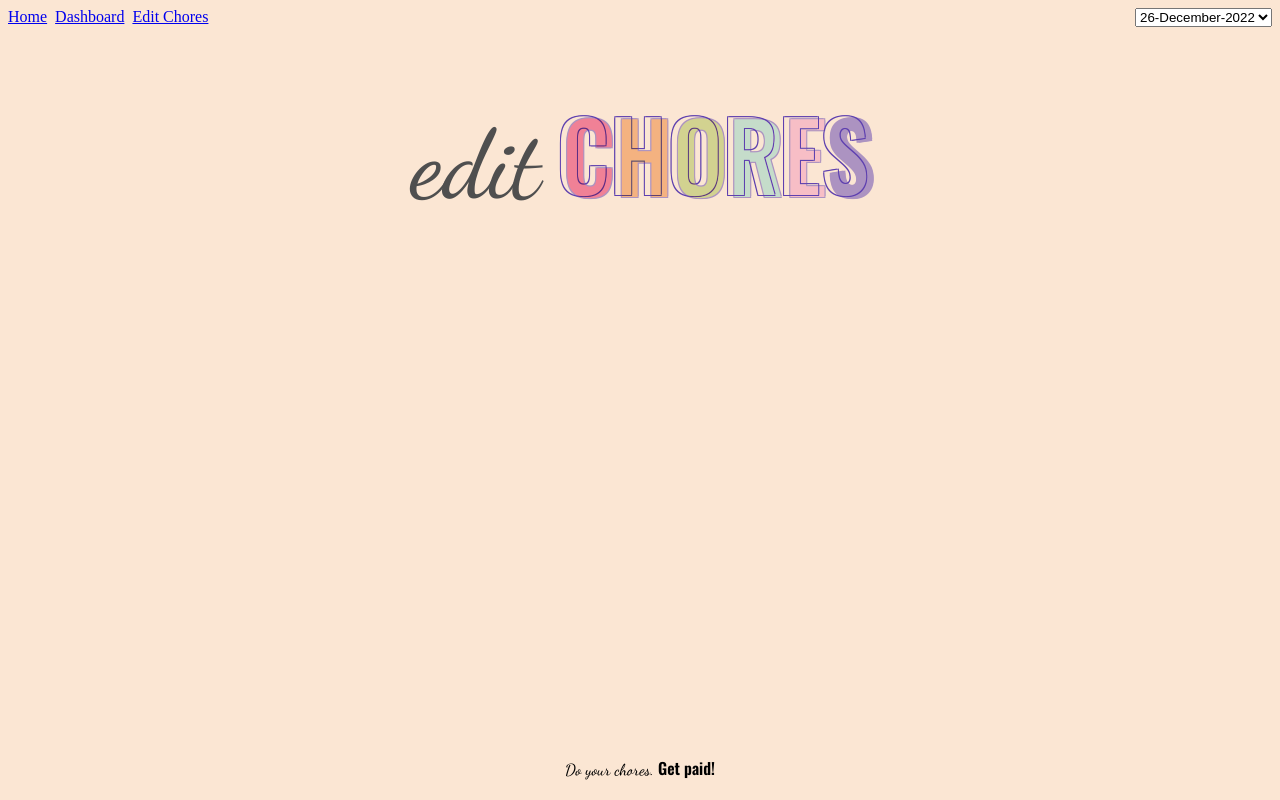
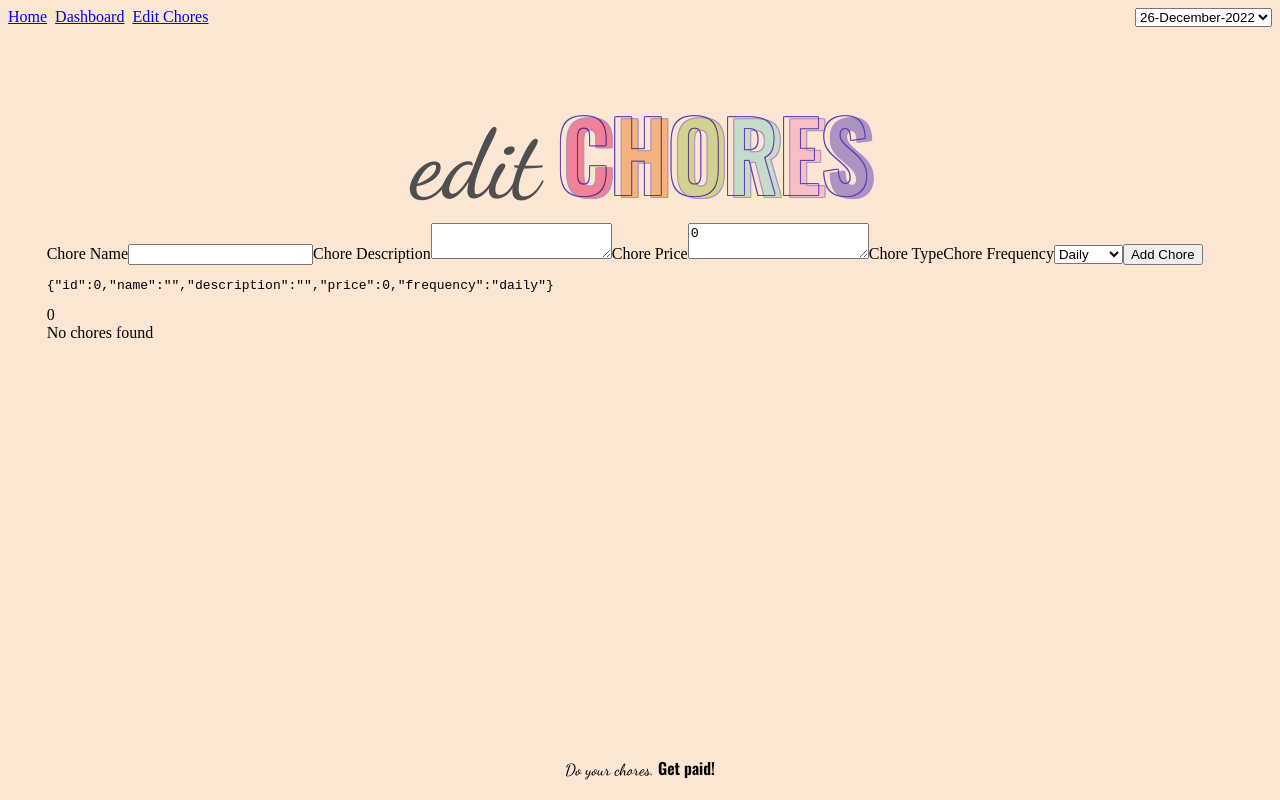
Before and after one commit to jermbo/ChoreChart, a React (Vite) app: page /edit in a window 1280 px wide. Built offline with nearby package versions, Linux system fonts and the light colour scheme.

Commit message:
Progress

```diff
--- a/src/TEMP_DATA.ts
+++ b/src/TEMP_DATA.ts
@@ -5,79 +5,79 @@ export const CHORES: Chore[] = [
 		id: 1,
 		name: "Clean Room",
 		price: 2,
-		type: "weekly",
+		frequency: "weekly",
 	},
 	{
 		id: 2,
 		name: "Clean Living Room",
 		price: 1,
-		type: "weekly",
+		frequency: "weekly",
 	},
 	{
 		id: 3,
 		name: "Bathroom Trash Bins",
 		price: 1.5,
-		type: "weekly",
+		frequency: "weekly",
 	},
 	{
 		id: 4,
 		name: "Set Table",
 		price: 0.5,
-		type: "daily",
+		frequency: "daily",
 	},
 	{
 		id: 5,
 		name: "Clear Table",
 		price: 0.5,
-		type: "daily",
+		frequency: "daily",
 	},
 	{
 		id: 6,
 		name: "Vacuum Bedroom",
 		price: 0.5,
-		type: "weekly",
+		frequency: "weekly",
 	},
 	{
 		id: 7,
 		name: "Vacuum Living Room",
 		price: 0.5,
-		type: "weekly",
+		frequency: "weekly",
 	},
 	{
 		id: 8,
 		name: "Vacuum Back Room",
 		price: 0.5,
-		type: "weekly",
+		frequency: "weekly",
 	},
 	{
 		id: 9,
 		name: "Vacuum Craft Room",
 		price: 0.5,
-		type: "weekly",
+		frequency: "weekly",
 	},
 	{
 		id: 10,
 		name: "Walk Dog",
 		price: 0.75,
-		type: "daily",
+		frequency: "daily",
 	},
 	{
 		id: 11,
 		name: "Feed / Water Dog",
 		price: 0.25,
-		type: "daily",
+		frequency: "daily",
 	},
 	{
 		id: 12,
 		name: "Read 15 Minutes",
 		price: 0.5,
-		type: "daily",
+		frequency: "daily",
 	},
 	{
 		id: 13,
 		name: "Complete Home Work",
 		price: 0.5,
-		type: "daily",
+		frequency: "daily",
 	},
 ];
 
@@ -86,7 +86,7 @@ const weeklyChores: WeeklyChoreTrack[] = [
 		id: 1,
 		name: "asdasd",
 		price: 0.5,
-		type: "weekly",
+		frequency: "weekly",
 		completed: false,
 	},
 ];
@@ -96,7 +96,7 @@ const daily: DailyChore[] = [
 		id: 1,
 		name: "asdasd",
 		price: 0.5,
-		type: "weekly",
+		frequency: "weekly",
 		weekDays: [
 			{
 				completed: true,
--- /dev/null
+++ b/src/components/ChoreForm.tsx
@@ -0,0 +1,74 @@
+import { useState, ChangeEvent } from "react";
+import { Chore } from "../interfaces";
+
+interface ChoreFormProps {
+	updateChore: (chore: Chore) => void;
+}
+
+const ChoreForm = ({ updateChore }: ChoreFormProps) => {
+	// create default chore object with default values
+	const defaultChore: Chore = {
+		id: 0,
+		name: "",
+		description: "",
+		price: 0,
+		frequency: "daily",
+	};
+
+	// capture local chore state
+	const [chore, setChore] = useState<Chore>(defaultChore);
+
+	// create a single function that updates the chore object
+	const setChoreValue = (e: ChangeEvent<HTMLInputElement | HTMLTextAreaElement | HTMLSelectElement>) => {
+		const { name, value } = e.target;
+		setChore({ ...chore, [name]: value });
+	};
+
+	// create submit function that triggers updateChore if all fields are filled out
+	const submitChore = (e: React.FormEvent<HTMLFormElement>) => {
+		e.preventDefault();
+		if (!chore.name && !chore.description && !chore.price && !chore.frequency) {
+			alert("Need to fill out all fields");
+			return;
+		}
+
+		// create chore copy object with unique guid
+		const newChore: Chore = { ...chore, id: Math.random().toString(36).slice(2, 9) };
+
+		updateChore(newChore);
+		setChore(defaultChore);
+	};
+	return (
+		<>
+			{/* Form for adding chore using the chore object */}
+			<form className="chore-form" onSubmit={submitChore}>
+				<label htmlFor="name">Chore Name</label>
+				<input type="text" id="name" name="name" value={chore.name} onChange={setChoreValue} />
+
+				<label htmlFor="description">Chore Description</label>
+				<textarea id="description" name="description" value={chore.description} onChange={setChoreValue}></textarea>
+
+				<label htmlFor="price">Chore Price</label>
+				<textarea id="price" name="price" value={chore.price} onChange={setChoreValue}></textarea>
+
+				{/* select field with options on Chore Type */}
+				<label htmlFor="type">Chore Type</label>
+
+				{/* select field with options on Chore Frequency */}
+				<label htmlFor="frequency">Chore Frequency</label>
+				<select id="frequency" name="frequency" value={chore.frequency} onChange={setChoreValue}>
+					<option value="daily">Daily</option>
+					<option value="weekly">Weekly</option>
+					<option value="monthly">Monthly</option>
+				</select>
+
+				<button className="btn" type="submit">
+					Add Chore
+				</button>
+			</form>
+			<pre>{JSON.stringify(chore)}</pre>
+		</>
+	);
+};
+
+export default ChoreForm;
--- a/src/pages/Dashboard.tsx
+++ b/src/pages/Dashboard.tsx
@@ -1,9 +1,9 @@
 import { PropsWithChildren } from "react";
 import Heading from "../components/Heading";
 
-interface Props {}
+interface Props { }
 
-const Dashboard: React.FC<Props> = ({}) => {
+const Dashboard = ({ }: Props) => {
 	return (
 		<>
 			<Heading cursive="the" block="dashboard" />
--- a/src/pages/EditChores.tsx
+++ b/src/pages/EditChores.tsx
@@ -1,12 +1,57 @@
-import { PropsWithChildren } from "react";
+import { useState, useEffect } from "react";
+import ChoreForm from "../components/ChoreForm";
 import Heading from "../components/Heading";
+import { Chore } from "../interfaces";
 
 interface Props {}
+const LOCAL_STORAGE_KEYS = {
+	choreList: "chore-list",
+};
+const EditChores = ({}: Props) => {
+	const [chores, setChores] = useState<Chore[]>([]);
 
-const EditChores: React.FC<Props> = ({}) => {
+	// get chores from local storage
+	const getChores = () => {
+		const chores = localStorage.getItem(LOCAL_STORAGE_KEYS.choreList);
+		if (chores) {
+			setChores(JSON.parse(chores));
+		}
+	};
+
+	// create function to update chore list
+	const updateChore = (chore: Chore) => {
+		// add chore if does not exist in array
+		if (!chores.find((c) => c.id === chore.id)) {
+			setChores([...chores, chore]);
+			localStorage.setItem(LOCAL_STORAGE_KEYS.choreList, JSON.stringify([...chores, chore]));
+			return;
+		}
+		// update chore if it already exists in array
+		const updatedChores = chores.map((c) => (c.id === chore.id ? chore : c));
+		setChores(updatedChores);
+		localStorage.setItem(LOCAL_STORAGE_KEYS.choreList, JSON.stringify(updatedChores));
+	};
+
+	useEffect(() => {
+		getChores();
+	}, []);
+
 	return (
 		<>
 			<Heading cursive="edit" block="chores" />
+			<div className="chores-form">
+				<ChoreForm updateChore={updateChore} />
+			</div>
+			<div className="chores-list">
+				{chores.length &&
+					chores.map((chore, index) => (
+						<div key={index}>
+							<h3>{chore.name}</h3>
+							<p>{chore.description}</p>
+						</div>
+					))}
+				{!chores.length && <p>No chores found</p>}
+			</div>
 		</>
 	);
 };
--- a/src/types.ts
+++ b/src/types.ts
@@ -1,4 +1,4 @@
-export type CHORE_TYPE = "weekly" | "daily" | "monthly";
+export type CHORE_FREQUENCY = "weekly" | "daily" | "monthly";
 
 export type WeekDay = "Monday" | "Tuesday" | "Wednesday" | "Thursday" | "Friday" | "Saturday";
 
--- a/src/utils/buildDailyChores.ts
+++ b/src/utils/buildDailyChores.ts
@@ -2,7 +2,7 @@ import { DayInfo, Chore, DailyChore } from "../interfaces";
 import { CHORES } from "../TEMP_DATA";
 
 const buildDailyChores = (weekInfo: DayInfo[]) => {
-	const dailyGroup: Chore[] = CHORES.filter((chore) => chore.type == "daily");
+	const dailyGroup: Chore[] = CHORES.filter((chore) => chore.frequency == "daily");
 	const dailyChores: DailyChore[] = dailyGroup.map((chore) => {
 		const data: DailyChore = {
 			...chore,
--- a/src/utils/buildWeeklyChores.ts
+++ b/src/utils/buildWeeklyChores.ts
@@ -2,7 +2,7 @@ import { Chore, WeeklyChoreTrack } from "../interfaces";
 import { CHORES } from "../TEMP_DATA";
 
 const buildWeeklyChores = () => {
-	const weeklyGroup: Chore[] = CHORES.filter((chore) => chore.type == "weekly");
+	const weeklyGroup: Chore[] = CHORES.filter((chore) => chore.frequency == "weekly");
 	const weeklyChores: WeeklyChoreTrack[] = weeklyGroup.map((chore) => {
 		const data: WeeklyChoreTrack = {
 			...chore,
```
Also changed, not shown: src/interfaces.ts (+4 -3 lines), 1 other file (tests, documents, lock files or other folders).
